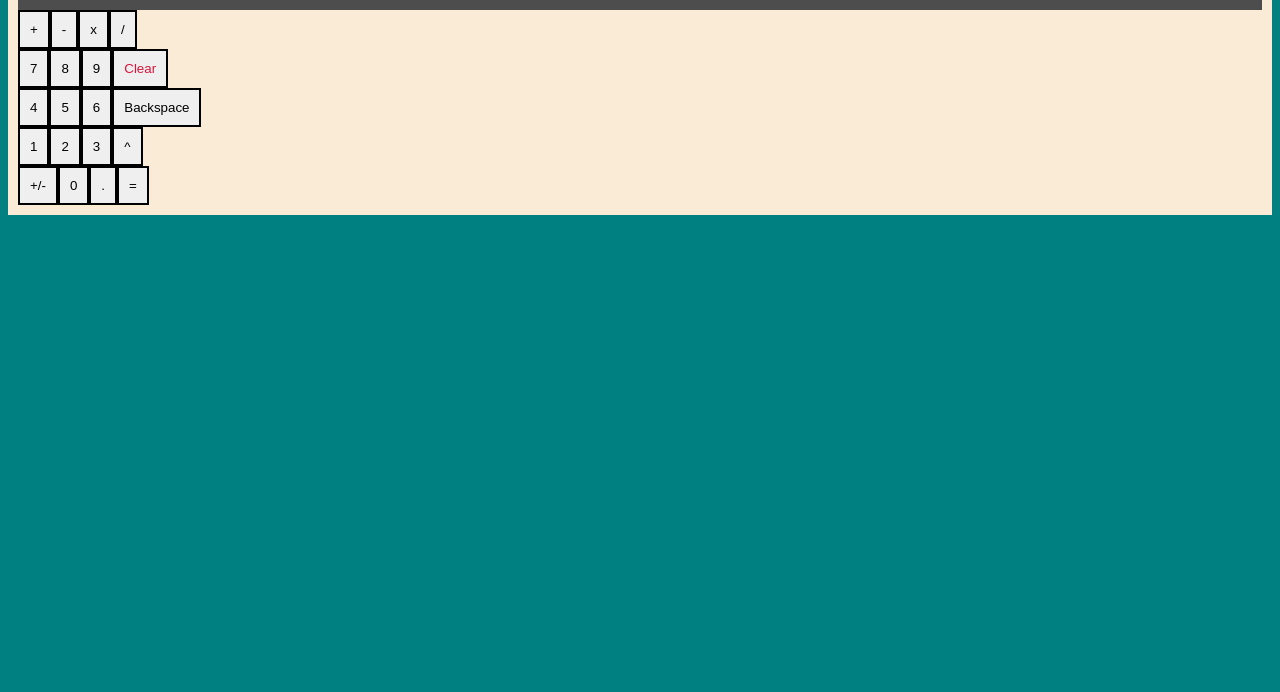
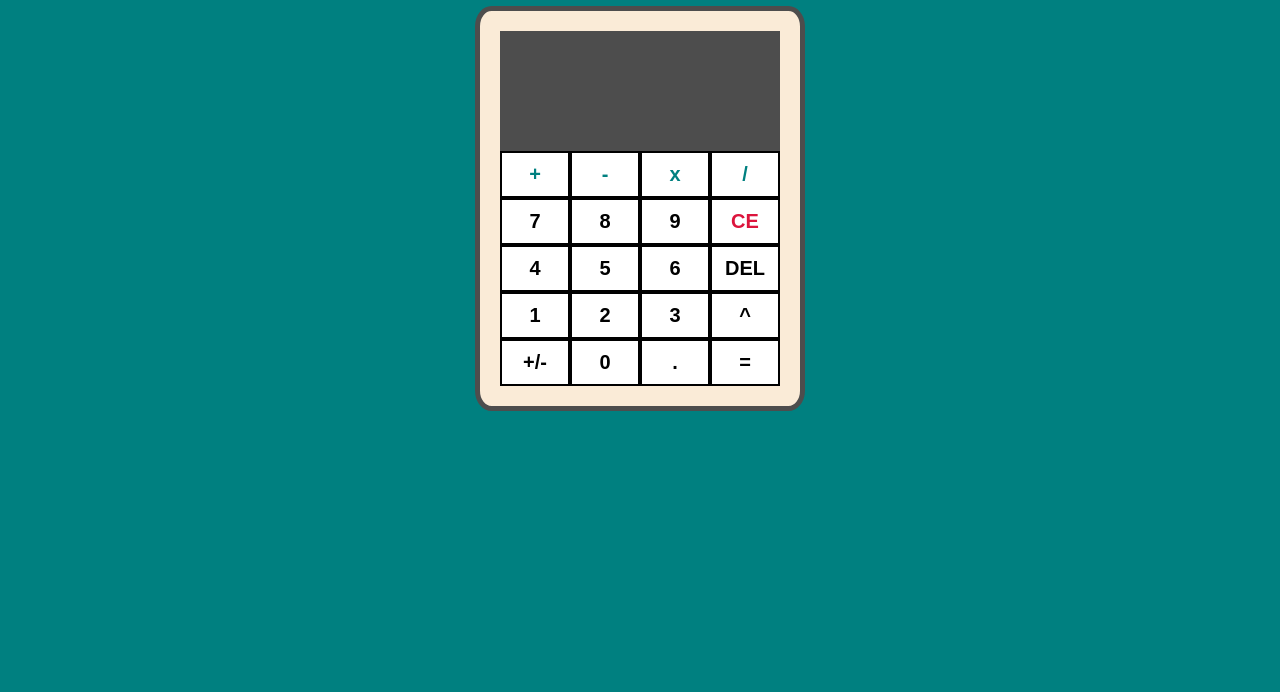
Before and after one commit to naomi-tan/odin-calculator, a plain HTML site: page index.html in a window 1280 px wide. Shown: the part 108-800 px from the top of the page. Drawn offline with Linux system fonts and the light colour scheme.

Commit message:
feat: improve UI

```diff
--- a/index.html
+++ b/index.html
@@ -7,6 +7,7 @@
         <!--link rel="icon" type="image/x-icon" href="/imgs/favicon.ico"-->
     </head>
     <body>
+        <h1>Odin Calculator</h1>
         <div class="container">
             <div class="display"></div>
             <div class="buttons"></div>
--- a/javascript.js
+++ b/javascript.js
@@ -51,8 +51,8 @@ let buttons = document.querySelector('.buttons');
 
 button_text = [
     ['+', '-', 'x', '/'],
-    ['7', '8', '9', 'Clear'],
-    ['4', '5', '6', 'Backspace'],
+    ['7', '8', '9', 'CE'],
+    ['4', '5', '6', 'DEL'],
     ['1', '2', '3', '^'],
     ['+/-', '0', '.', '=']
 ]
@@ -67,7 +67,6 @@ for(let row of button_text){
     for(let text of row){
         let button = document.createElement('button');
         button.textContent = text;
-        button.className = 'button';
         button.id = text;
         row_element.appendChild(button);
         j++;
@@ -86,7 +85,7 @@ buttons.addEventListener('click', (event) => {
     // if = pressed store n2 and operate
     if(event.target.tagName == 'BUTTON'){
         switch(event.target.textContent){
-            case 'Clear':
+            case 'CE':
                 update_text = '';
                 n1 = undefined;
                 n2 = undefined;
@@ -126,7 +125,7 @@ buttons.addEventListener('click', (event) => {
                 else {
                     break;
                 }
-            case 'Backspace':
+            case 'DEL':
                 if(display_text.length == 0){
                     break;
                 }
--- a/styles.css
+++ b/styles.css
@@ -1,36 +1,68 @@
 body {
     background-color: teal;
+    display: flex;
+    flex-direction: column;
+    justify-content: flex-start;
+    align-items: center;
+    padding: 20px;
+    font-family: 'Segoe UI', Tahoma, Geneva, Verdana, sans-serif;
+}
+
+h1 {
+    color: antiquewhite;
+
 }
 
 .container {
     display: flex;
     flex-direction: column;
     justify-content: center;
-    min-width: 100px;
-    min-height: 100px;
-    padding: 10px;
+    align-items: center;
+    max-width: fit-content;
+    padding: 20px;
     background-color: antiquewhite;
+    border-style: solid;
+    border-color: #4d4d4d;
+    border-width: 5px;
+    border-radius: 5%;
 }
 
 .display {
-    min-width: 500px;
-    min-height: 100px;
+    min-width: 280px;
+    max-width: 280px;
+    min-height: 120px;
+    max-height: 120px;
     background-color: #4d4d4d;
     color: white;
     font-size: 50px;
-    font-family: 'Segoe UI', Tahoma, Geneva, Verdana, sans-serif;
+    word-wrap: break-word;
+    word-break: break-all;
+}
+
+.buttons{
+    display: flex;
+    flex-direction: column;
+}
+
+button {
+    color: inherit;
+    font-size: 20px;
+    font-weight: bolder;
+    padding: 10px;
+    border-style: solid;
+    border-color: black;
+    background-color: white;
+    min-width: 70px;
 }
 
 .row {
     display: flex;
 }
 
-.button {
-    padding: 10px;
-    border-style: solid;
-    border-color: black;
+#row0 {
+    color: teal;
 }
 
-#Clear {
+#CE {
     color: crimson;
 }
```
